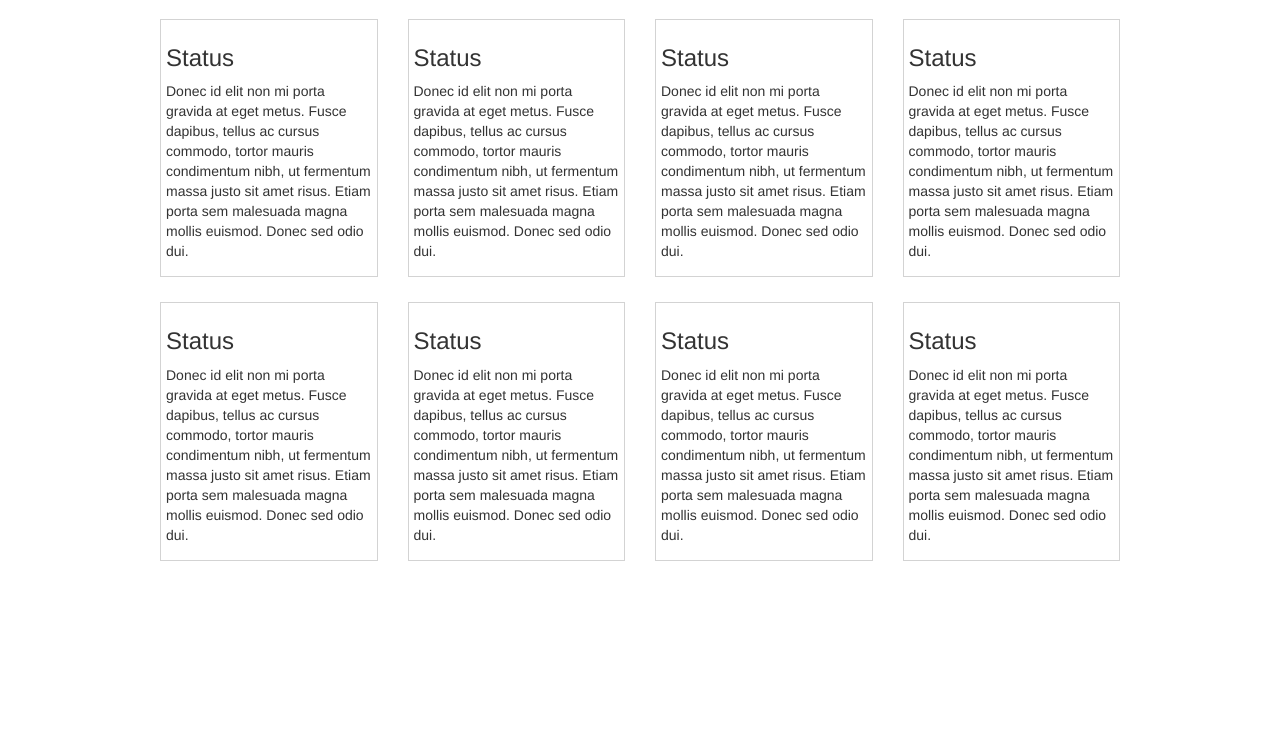
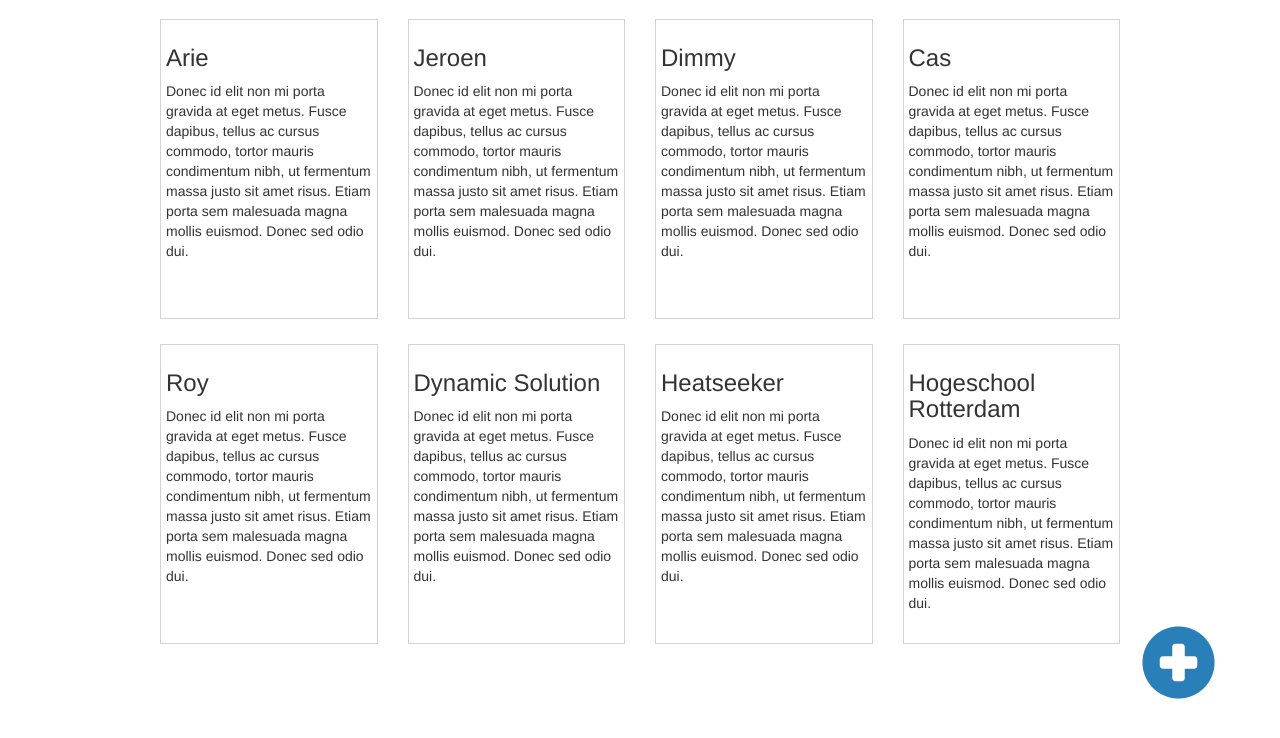
Before and after one commit to Cobesz/userstories, a plain HTML site: page index.html in a window 1280 px wide. Shown: the part 56-794 px from the top of the page. Drawn offline with nearby package versions, Linux system fonts and the light colour scheme.

Commit message:
Finished
Cas is the best

```diff
--- a/css/style.css
+++ b/css/style.css
@@ -61,7 +61,26 @@
 
 .status_post
 {
+    min-height: 300px;
     border: 1px solid lightgray;
     padding: 5px;
     margin-bottom: 25px;
+
 }
+
+
+.add-container {
+    position: fixed;
+    bottom: 5vh;
+    right: 5vw;
+}
+
+.glyphicon-plus-sign {
+    color: #2980b9;
+    font-size: 75px;
+}
+
+.glyphicon-plus-sign:hover {
+    color: rgba(41,128,185,0.9);
+    background: transparent;
+}
--- a/css/style2.css
+++ b/css/style2.css
@@ -10,9 +10,19 @@
 	margin-top: 4vh;
 }
 
-.glyphicon-plus-sign {
-	color: #2980b9;
-	position: absolute;
-	bottom: 0;
-	right: 0;
+
+.add-container {
+	position: fixed;
+	bottom: 5vh;
+	right: 5vw;
 }
+
+.glyphicon-chevron-left {
+    color: #2980b9;
+    font-size: 75px;
+}
+
+.glyphicon-chevron-left:hover {
+    color: rgba(41,128,185,0.9);
+    background: transparent;
+}
--- a/index.html
+++ b/index.html
@@ -39,55 +39,57 @@
     <div class="row">
         <div class="col-md-3">
             <div class="status_post btn-default">
-                <h3>Status</h3>
+                <h3>Arie</h3>
                 <p>Donec id elit non mi porta gravida at eget metus. Fusce dapibus, tellus ac cursus commodo, tortor mauris condimentum nibh, ut fermentum massa justo sit amet risus. Etiam porta sem malesuada magna mollis euismod. Donec sed odio dui. </p>
             </div>
         </div>
         <div class="col-md-3">
             <div class="status_post btn-default">
-                <h3>Status</h3>
+                <h3>Jeroen</h3>
                 <p>Donec id elit non mi porta gravida at eget metus. Fusce dapibus, tellus ac cursus commodo, tortor mauris condimentum nibh, ut fermentum massa justo sit amet risus. Etiam porta sem malesuada magna mollis euismod. Donec sed odio dui. </p>
             </div>
         </div>
         <div class="col-md-3">
             <div class="status_post btn-default">
-                <h3>Status</h3>
+                <h3>Dimmy</h3>
                 <p>Donec id elit non mi porta gravida at eget metus. Fusce dapibus, tellus ac cursus commodo, tortor mauris condimentum nibh, ut fermentum massa justo sit amet risus. Etiam porta sem malesuada magna mollis euismod. Donec sed odio dui. </p>
             </div>
         </div>
         <div class="col-md-3">
             <div class="status_post btn-default">
-                <h3>Status</h3>
+                <h3>Cas</h3>
                 <p>Donec id elit non mi porta gravida at eget metus. Fusce dapibus, tellus ac cursus commodo, tortor mauris condimentum nibh, ut fermentum massa justo sit amet risus. Etiam porta sem malesuada magna mollis euismod. Donec sed odio dui. </p>
             </div>
         </div>
         <div class="col-md-3">
             <div class="status_post btn-default">
-                <h3>Status</h3>
+                <h3>Roy</h3>
                 <p>Donec id elit non mi porta gravida at eget metus. Fusce dapibus, tellus ac cursus commodo, tortor mauris condimentum nibh, ut fermentum massa justo sit amet risus. Etiam porta sem malesuada magna mollis euismod. Donec sed odio dui. </p>
             </div>
         </div>
         <div class="col-md-3">
             <div class="status_post btn-default">
-                <h3>Status</h3>
+                <h3>Dynamic Solution</h3>
                 <p>Donec id elit non mi porta gravida at eget metus. Fusce dapibus, tellus ac cursus commodo, tortor mauris condimentum nibh, ut fermentum massa justo sit amet risus. Etiam porta sem malesuada magna mollis euismod. Donec sed odio dui. </p>
             </div>
         </div>
         <div class="col-md-3">
             <div class="status_post btn-default">
-                <h3>Status</h3>
+                <h3>Heatseeker</h3>
                 <p>Donec id elit non mi porta gravida at eget metus. Fusce dapibus, tellus ac cursus commodo, tortor mauris condimentum nibh, ut fermentum massa justo sit amet risus. Etiam porta sem malesuada magna mollis euismod. Donec sed odio dui. </p>
             </div>
         </div>
         <div class="col-md-3">
             <div class="status_post btn-default">
-                <h3>Status</h3>
+                <h3>Hogeschool Rotterdam</h3>
                 <p>Donec id elit non mi porta gravida at eget metus. Fusce dapibus, tellus ac cursus commodo, tortor mauris condimentum nibh, ut fermentum massa justo sit amet risus. Etiam porta sem malesuada magna mollis euismod. Donec sed odio dui. </p>
             </div>
         </div>
     </div>
 </div>
-
+<div class="add-container">
+    <a href="page2.html" target="_blank"><span class="glyphicon glyphicon-plus-sign"></span></a>
+</div>
 <script src="https://ajax.googleapis.com/ajax/libs/jquery/1.11.3/jquery.min.js"></script>
 <script src="js/bootstrap.min.js"></script>
 
```
Also changed, not shown: page2.html (+3 -1 lines), images/pencil.png (deleted).
